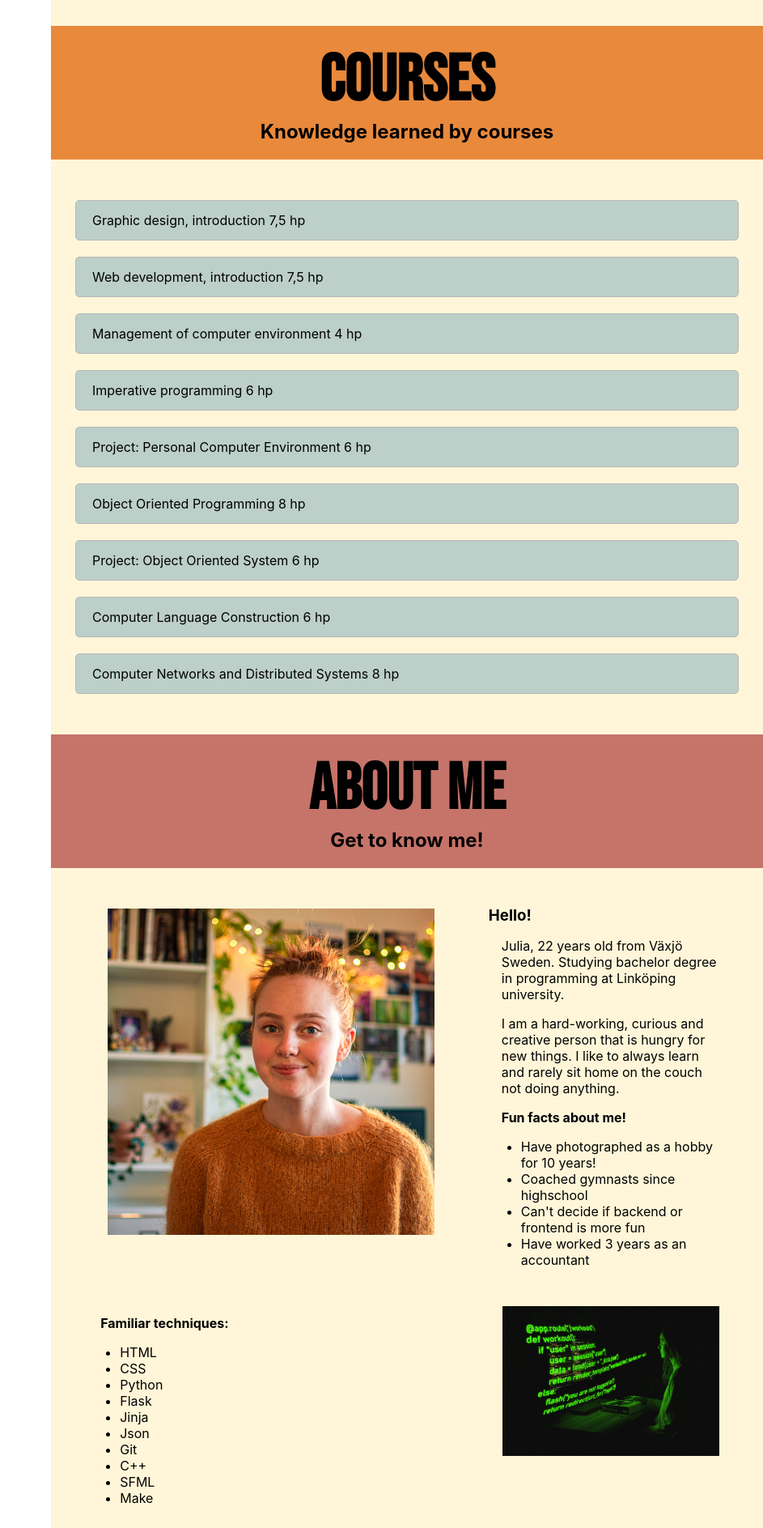
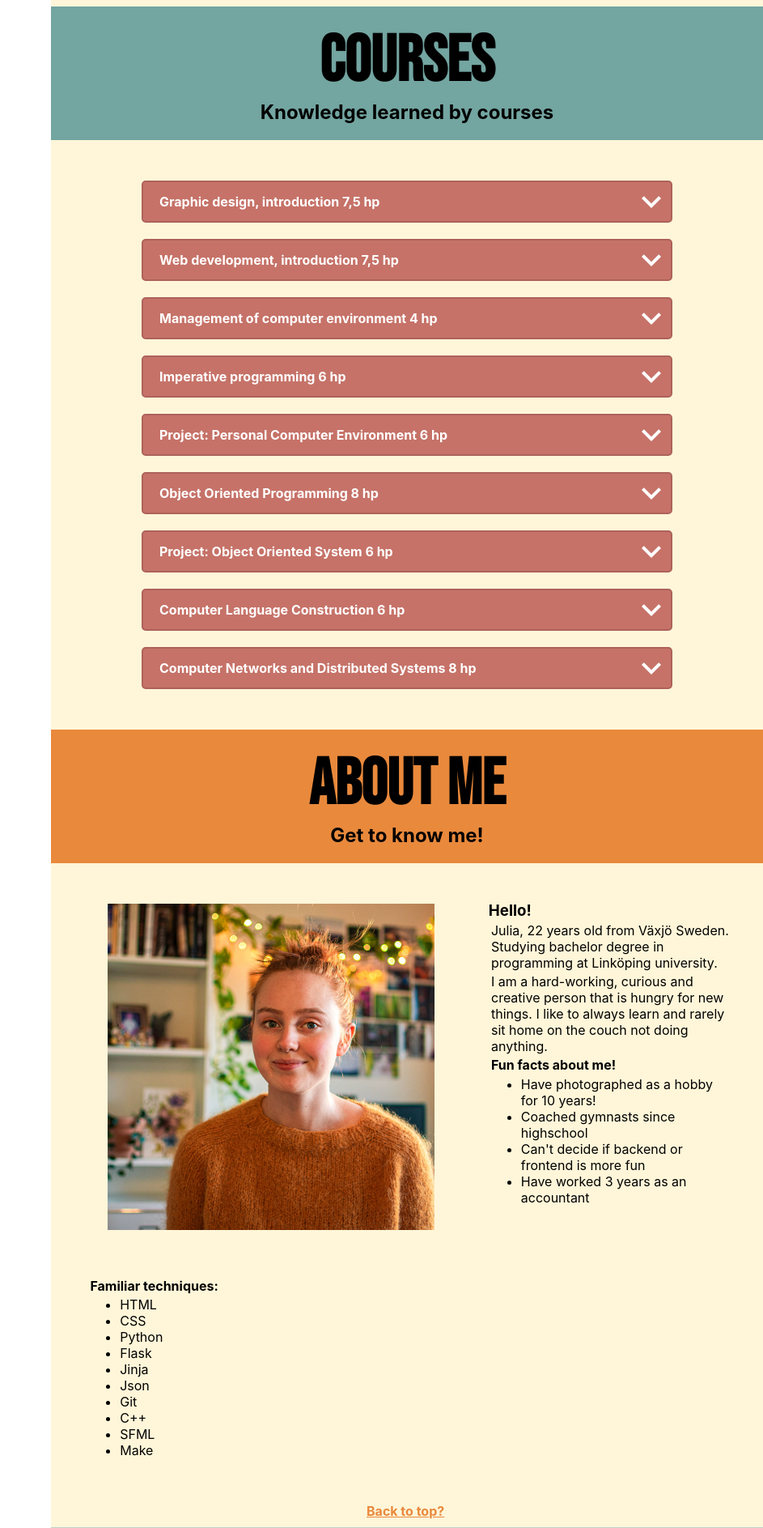
Before and after one commit to Jullstrulls/Portfolio, a Flask app: page / in a window 1280 px wide. Shown: the part 3120-5007 px from the top of the page at 81% size, without its empty margins (337-1280 px from the left). Run offline with Flask 2, Linux system fonts and the light colour scheme.

Commit message:
close #4 popout boxes color, icon

```diff
--- a/static/style/style.css
+++ b/static/style/style.css
@@ -3,7 +3,8 @@
 }
 
 * {
-    margin: 0
+    margin: 0;
+    box-sizing: border-box;
 }
 
 html {
@@ -23,7 +24,7 @@ a:hover {
 }
 
 p {
-    margin: 1em;
+    margin: 0.2em;
 }
 
 h3 {
@@ -162,8 +163,7 @@ main h1{
     justify-content: center;
     align-items: center;
     text-align: center;
-    background-color: rgba(95, 56, 52, 0.7);
-    color: white;
+    background-color: rgb(115, 165, 161, 0.7);/*rgba(95, 56, 52, 0.7);*/
     border-radius: 0px 25px 25px 0px;
 }
 
@@ -234,13 +234,13 @@ main h1{
 
 /*Utseende på frågeboxar */
 .course_box {
-    max-width: 100%;
+    max-width: 80%;
     overflow: hidden;
-    font-family: 'Lora', serif;
-    background:  #bccfc9;
-    margin: 20px 0;
+    background-color: var(--backgr_color);
+    background-color: #c67268;
+    margin: 20px auto;
     border-radius: 5px;
-    border: solid rgb(184, 184, 184) 1px;
+    border: solid 2px  #ad625a;
 }
 
 /*utseende label och content boxar */
@@ -253,15 +253,23 @@ main h1{
     display: block;
     cursor: pointer;
     position: relative;
+    font-weight: bold;
+    color: white;
+    background-image: url("expand.png");
+    background-repeat: no-repeat;
+    background-position: right;
+
 }
 
 .box_label:hover {
-   background:#e9893c;
+    background-color: #ad625a;
 }
 
 .box_content {
-    background: white;
-    display: none; /*vill inte se content tills trycker på frågan */
+    background-color: var(--backgr_color);
+    overflow: hidden;
+
+    display: none;
 }
 
 .box_input {
@@ -270,7 +278,8 @@ main h1{
 
 /* När checked selektera nästa content som kommer efter och display som block och alltså kommer se */
 .box_input:checked ~ .box_content {
- display: block;
+    display: block;
+
 }
 
 .content {
--- a/templates/index.html
+++ b/templates/index.html
@@ -15,7 +15,7 @@
 </section>
 
 <section class="portfolio" id="projects">
-    <div class="header" style="background-color: rgb(115, 165, 161)">
+    <div class="header" style="background-color: #c67268">
         <h1>PROJECTS</h1>
         <h2>My favorite projects</h2>
     </div>
@@ -46,7 +46,7 @@
 </section>
 
 <section class="courses" id="courses">
-    <div class="header" style="background-color: #e9893c;">
+    <div class="header" style="background-color: rgb(115, 165, 161)">
         <h1>COURSES</h1>
         <h2>Knowledge learned by courses</h2>
     </div>
@@ -81,7 +81,7 @@
 </section>
 
 <section class="about" id="about">
-    <div class="header" style="background-color: #c67369;">
+    <div class="header" style="background-color: #e9893c;">
         <h1>ABOUT ME</h1>
         <h2>Get to know me!</h2>
     </div>
@@ -114,7 +114,7 @@
                 {% endfor %}
             </ul>
         </div>
-        <img src="{{ url_for('static', filename='images/code.jpg')}}" alt="">
+
 
 
 
```
Also changed, not shown: static/style/expand.png (added).
